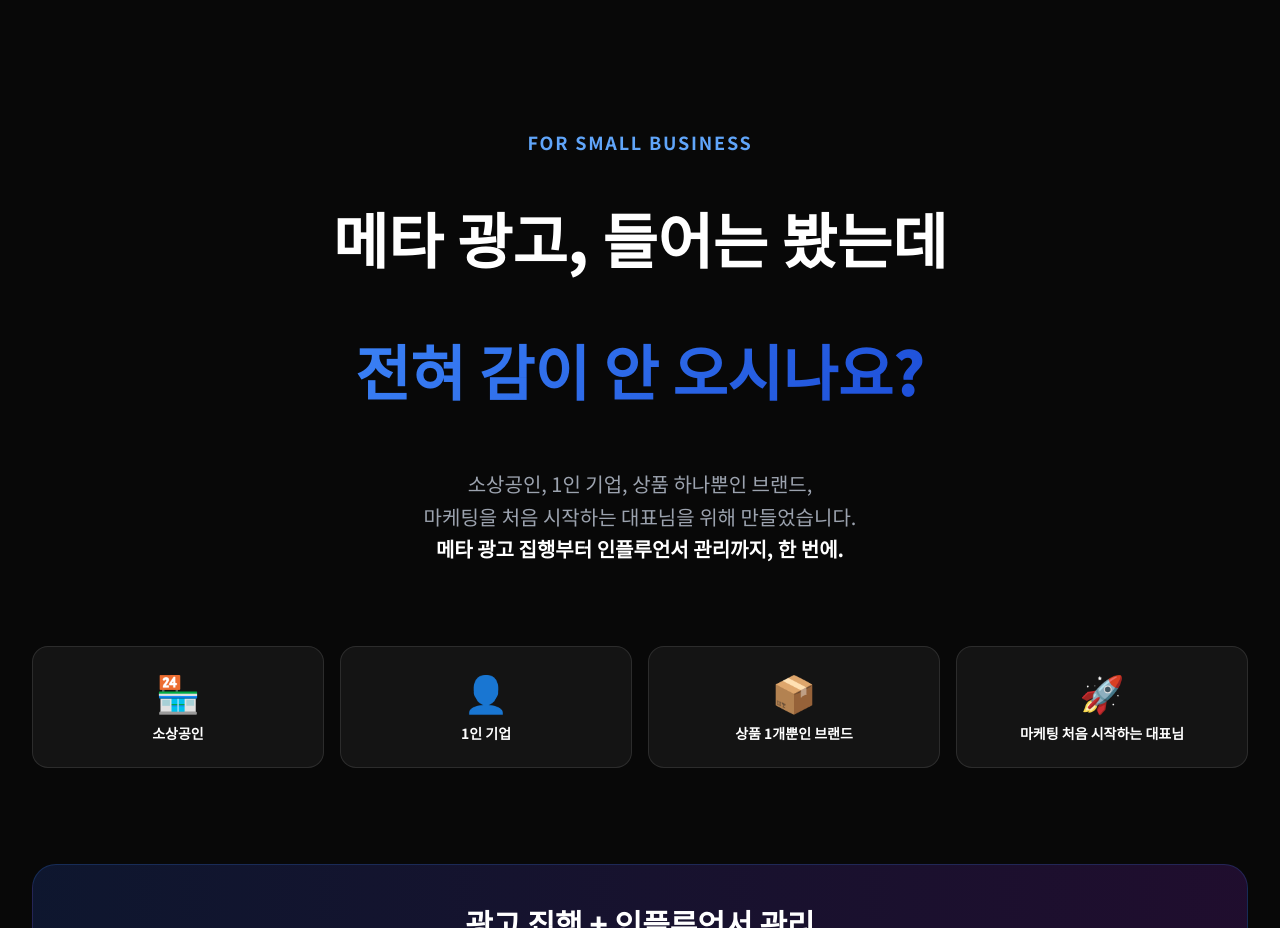
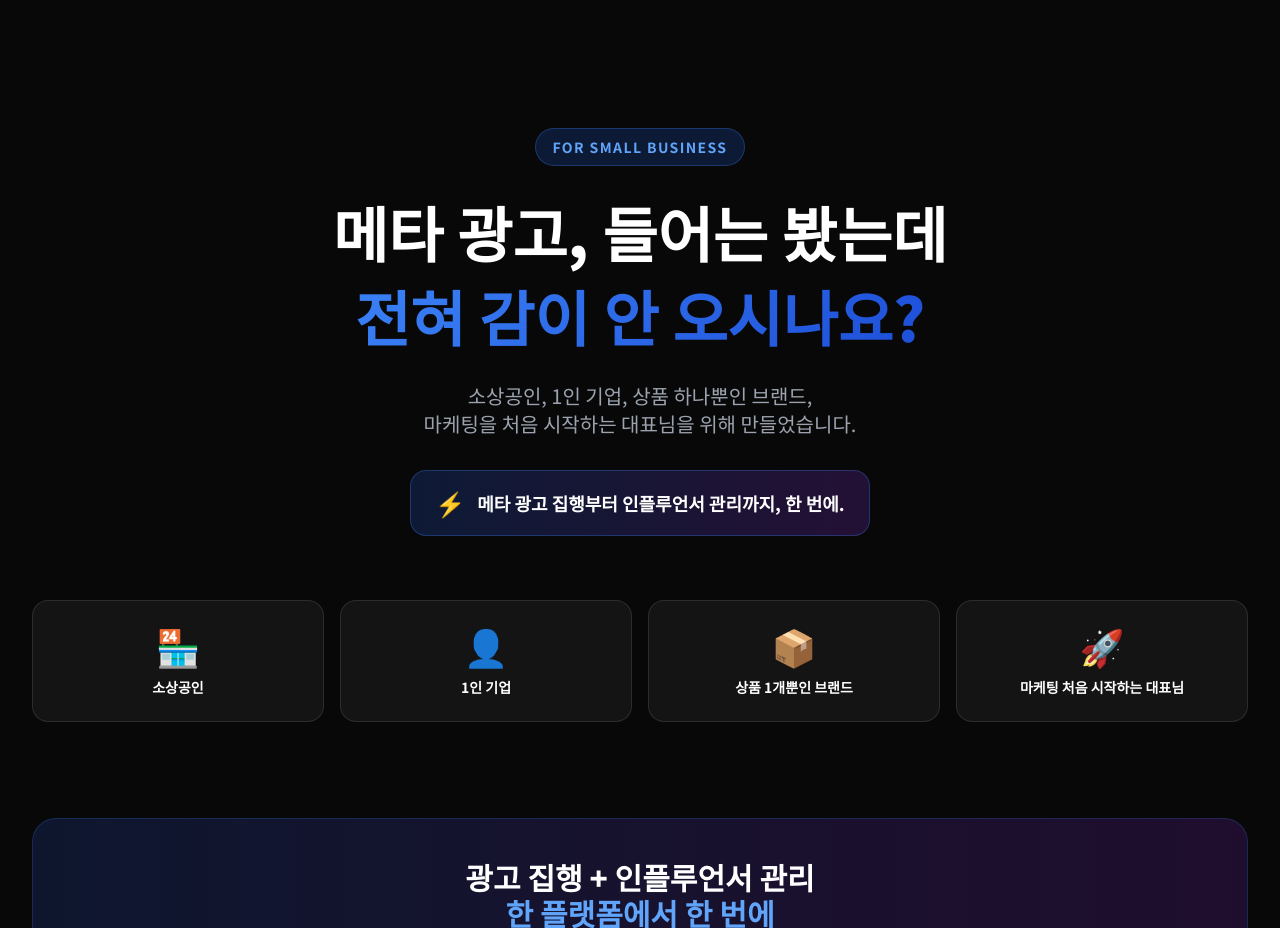
Before and after one commit to hagojob101-home/seeding-platform, a Next.js app: page / in a window 1280 px wide. Shown: the part 800-1728 px from the top of the page. Built offline with nearby package versions, Linux system fonts and the light colour scheme.

Commit message:
메타광고 섹션 행간 수정 및 디자인 개선

```diff
--- a/pages/index.js
+++ b/pages/index.js
@@ -100,17 +100,20 @@ export default function Home() {
         <div className="max-w-7xl mx-auto px-8">
 
           {/* 타겟 공감 헤드라인 */}
-          <div className="text-center mb-20">
-            <p className="text-blue-400 font-bold text-lg mb-4 tracking-widest uppercase">For Small Business</p>
-            <h2 className="text-4xl md:text-6xl font-black mb-8" style={{lineHeight: "2.2"}}>
+          <div className="text-center mb-16">
+            <span className="inline-block bg-blue-600/20 text-blue-400 font-bold text-sm px-4 py-2 rounded-full mb-6 tracking-widest uppercase border border-blue-500/30">For Small Business</span>
+            <h2 className="text-4xl md:text-6xl font-black mb-6" style={{lineHeight: "1.4"}}>
               메타 광고, 들어는 봤는데<br/>
               <span className="text-gradient">전혀 감이 안 오시나요?</span>
             </h2>
-            <p className="text-gray-400 text-xl max-w-3xl mx-auto leading-relaxed">
+            <p className="text-gray-400 text-lg md:text-xl max-w-2xl mx-auto leading-relaxed mb-8">
               소상공인, 1인 기업, 상품 하나뿐인 브랜드,<br/>
-              마케팅을 처음 시작하는 대표님을 위해 만들었습니다.<br/>
-              <span className="text-white font-semibold">메타 광고 집행부터 인플루언서 관리까지, 한 번에.</span>
+              마케팅을 처음 시작하는 대표님을 위해 만들었습니다.
             </p>
+            <div className="inline-flex items-center gap-3 bg-gradient-to-r from-blue-600/20 to-purple-600/20 border border-blue-500/30 rounded-2xl px-6 py-4">
+              <span className="text-2xl">⚡</span>
+              <span className="text-white font-bold text-lg">메타 광고 집행부터 인플루언서 관리까지, 한 번에.</span>
+            </div>
           </div>
 
           {/* 타겟 카드 */}
```
